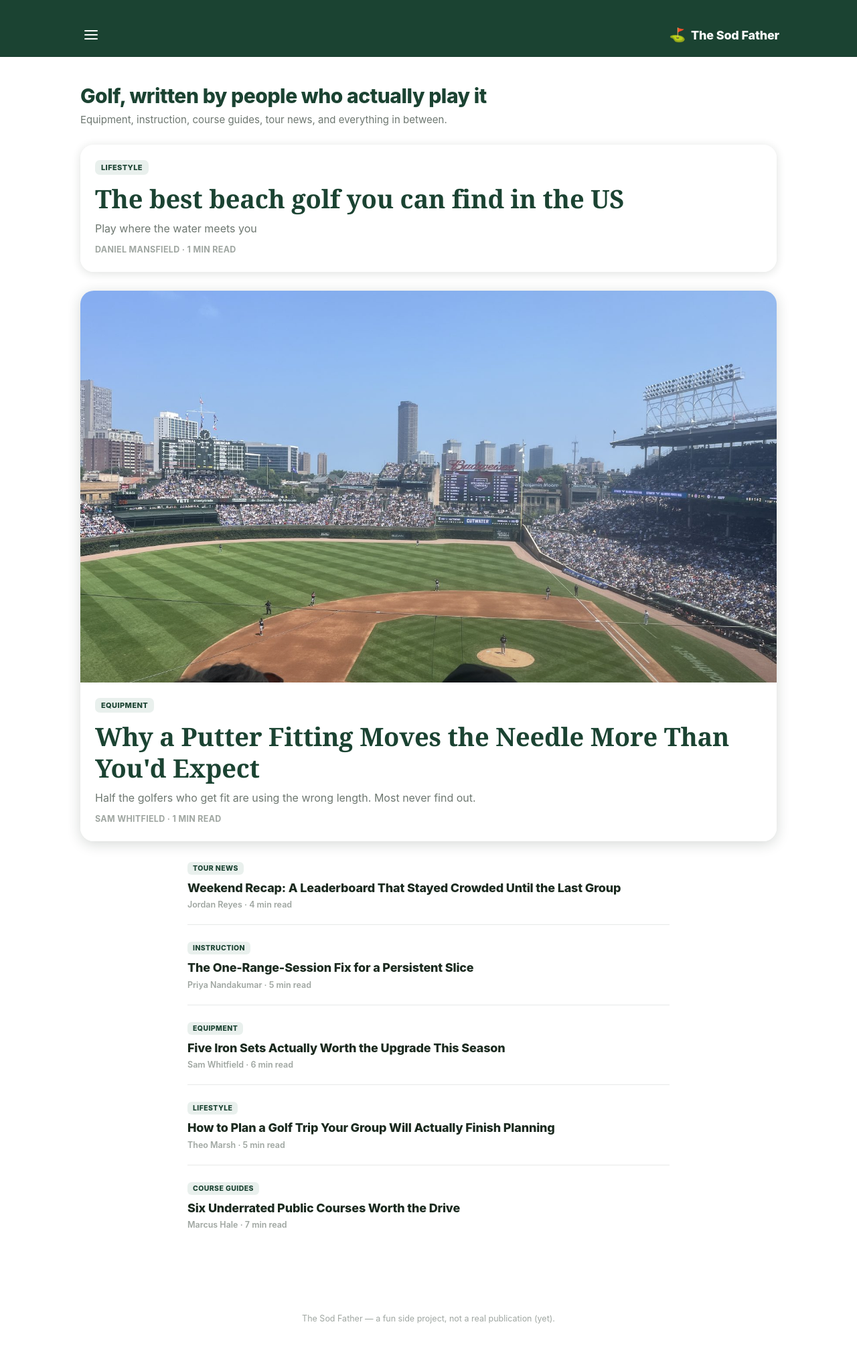
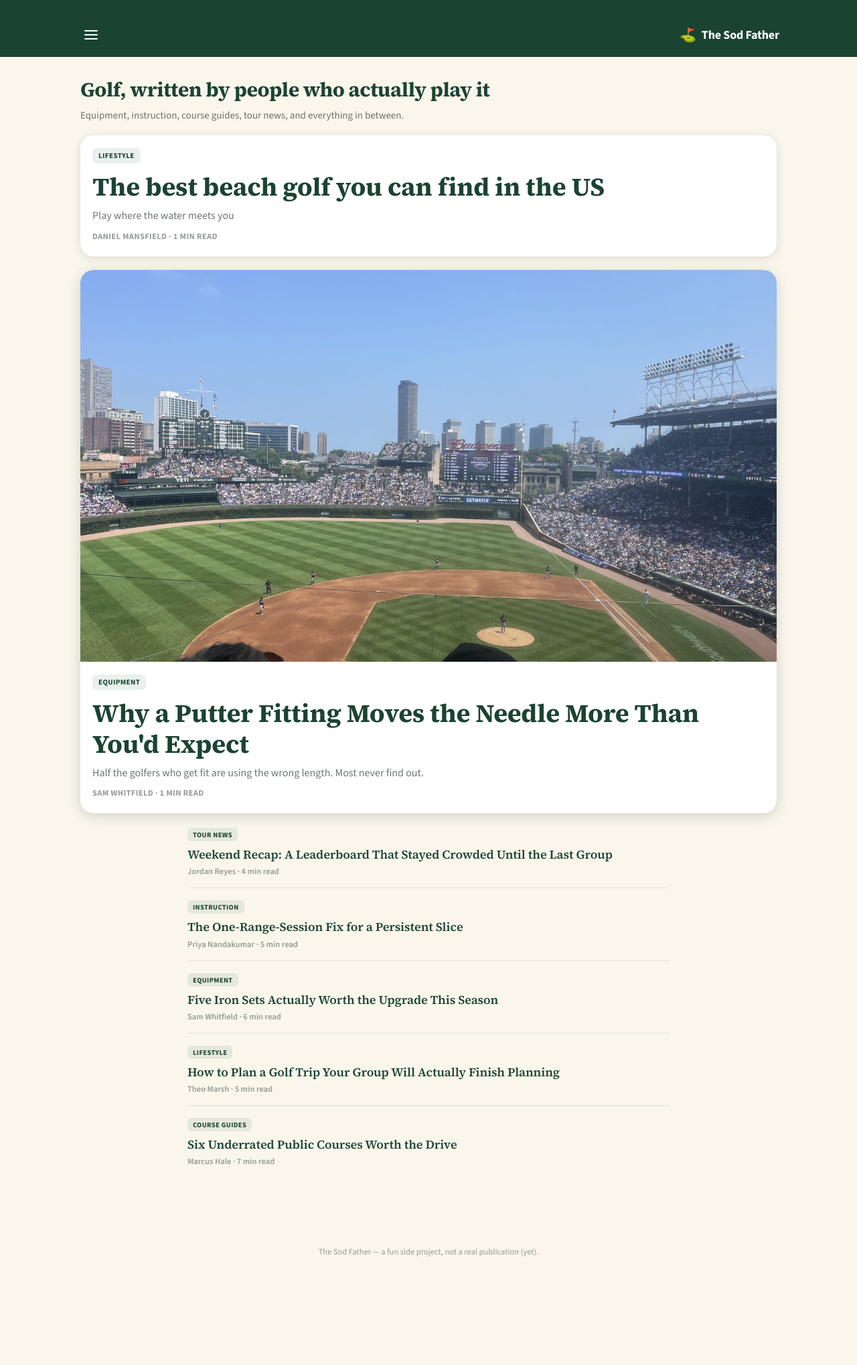
Before and after one commit to Dmans27/the-sod-father, a Flask app: page / in a window 1280 px wide. Shown: the whole page at 67% size. After the commit the page ends 1876 px from the top, so only its background shows below. Run offline with Flask 3, Linux system fonts and the light colour scheme.

Commit message:
Typography pass: new fonts, softer colors, wider and more compact text

```diff
--- a/static/css/style.css
+++ b/static/css/style.css
@@ -4,23 +4,30 @@
    so the two projects don't feel like reskins of each other. */
 
 :root {
-  --ink: #1b2a1f;
-  --ink-soft: rgba(27, 42, 31, 0.64);
-  --ink-faint: rgba(27, 42, 31, 0.42);
+  /* --ink softened from a near-black #1b2a1f -- pure near-black text on a
+     light cream background is technically high-contrast but reads as
+     harsh/glare-y over a long article; this keeps the same warm
+     green-black character at a gentler value, closer to how ink actually
+     looks on paper than how it looks on a screen. */
+  --ink: #2b362f;
+  --ink-soft: rgba(43, 54, 47, 0.68);
+  --ink-faint: rgba(43, 54, 47, 0.48);
   --cream: #faf6ec;
   --cream-deep: #f1ead8;
   --line: rgba(27, 42, 31, 0.1);
   --fairway: #2d6a4f;
   --fairway-deep: #1b4332;
   --gold: #b8860b;
+  --font-serif: "Source Serif 4", Georgia, "Times New Roman", serif;
+  --font-sans: "Source Sans 3", -apple-system, BlinkMacSystemFont, "Segoe UI", Roboto, Helvetica, Arial, sans-serif;
 }
 
 * { box-sizing: border-box; }
 
 body {
   margin: 0;
-  font-family: -apple-system, BlinkMacSystemFont, "Segoe UI", Roboto, Helvetica, Arial, sans-serif;
-  background: #ffff;
+  font-family: var(--font-sans);
+  background: var(--cream);
   color: var(--ink);
   -webkit-font-smoothing: antialiased;
 }
@@ -174,11 +181,12 @@ a { color: inherit; }
 body.site-menu-open { overflow: hidden; }
 
 /* ── Hero ── */
-.site-main { max-width: 1080px; margin: 0 auto; padding: 0 20px 60px; background: #ffff; }
-.hero { padding: 40px 0 28px; }
+.site-main { max-width: 1080px; margin: 0 auto; padding: 0 20px 60px; }
+.hero { padding: 28px 0 20px; }
 .hero__title {
+  font-family: var(--font-serif);
   font-size: 30px;
-  font-weight: 800;
+  font-weight: 700;
   letter-spacing: -0.015em;
   margin: 0 0 8px;
   color: var(--fairway-deep);
@@ -205,7 +213,7 @@ body.site-menu-open { overflow: hidden; }
   border-radius: 20px;
   overflow: hidden;
   box-shadow: 0 4px 20px rgba(27,42,31,0.18);
-  margin-bottom: 28px;
+  margin-bottom: 20px;
   transition: transform 0.15s, box-shadow 0.15s;
 }
 .hero-story:hover { transform: translateY(-2px); box-shadow: 0 10px 30px rgba(27,42,31,0.24); }
@@ -224,7 +232,7 @@ body.site-menu-open { overflow: hidden; }
 }
 .hero-story__content {
   background: #fff;
-  padding: 22px 22px 26px;
+  padding: 18px 18px 22px;
 }
 .hero-story__pill {
   display: inline-block;
@@ -239,19 +247,19 @@ body.site-menu-open { overflow: hidden; }
   margin-bottom: 12px;
 }
 .hero-story__title {
-  font-family: Georgia, "Times New Roman", serif;
+  font-family: var(--font-serif);
   font-size: 30px;
   font-weight: 700;
   line-height: 1.22;
   letter-spacing: -0.005em;
   color: var(--fairway-deep);
-  margin: 0 0 10px;
+  margin: 0 0 8px;
 }
 .hero-story__dek {
   font-size: 16px;
   color: var(--ink-soft);
-  line-height: 1.5;
-  margin: 0 0 12px;
+  line-height: 1.45;
+  margin: 0 0 10px;
 }
 .hero-story__meta {
   font-size: 12.5px;
@@ -291,8 +299,8 @@ body.site-menu-open { overflow: hidden; }
   display: flex;
   align-items: flex-start;
   justify-content: space-between;
-  gap: 18px;
-  padding: 22px 0;
+  gap: 16px;
+  padding: 16px 0;
   border-bottom: 1px solid var(--line);
   text-decoration: none;
   color: inherit;
@@ -313,14 +321,15 @@ body.site-menu-open { overflow: hidden; }
   margin-bottom: 8px;
 }
 .story-row__title {
+  font-family: var(--font-serif);
   font-size: 18px;
-  font-weight: 800;
-  line-height: 1.3;
-  letter-spacing: -0.01em;
-  color: var(--ink);
-  margin: 0 0 6px;
+  font-weight: 600;
+  line-height: 1.28;
+  letter-spacing: -0.005em;
+  color: var(--fairway-deep);
+  margin: 0 0 5px;
 }
-.story-row:hover .story-row__title { color: var(--fairway-deep); }
+.story-row:hover .story-row__title { color: var(--fairway); }
 .story-row__meta {
   font-size: 12.5px;
   font-weight: 600;
--- a/templates/admin/_layout.html
+++ b/templates/admin/_layout.html
@@ -4,6 +4,12 @@
   <meta charset="utf-8">
   <meta name="viewport" content="width=device-width, initial-scale=1, viewport-fit=cover">
   <title>{% block title %}Admin{% endblock %} — The Sod Father</title>
+  <!-- Same fonts as the public site (base.html) -- without these the live
+       homepage preview panel below would fall back to Georgia/system
+       fonts and not actually match what a save would produce. -->
+  <link rel="preconnect" href="https://fonts.googleapis.com">
+  <link rel="preconnect" href="https://fonts.gstatic.com" crossorigin>
+  <link href="https://fonts.googleapis.com/css2?family=Source+Serif+4:ital,wght@0,600;0,700;1,600&family=Source+Sans+3:wght@400;500;600;700;800&display=swap" rel="stylesheet">
   <link rel="stylesheet" href="/static/css/style.css">
   <link rel="stylesheet" href="/static/css/admin.css">
 </head>
--- a/templates/base.html
+++ b/templates/base.html
@@ -4,6 +4,16 @@
   <meta charset="utf-8">
   <meta name="viewport" content="width=device-width, initial-scale=1, viewport-fit=cover">
   <title>{% block title %}The Sod Father{% endblock %}</title>
+  <!-- Source Serif 4 for headlines (an editorial serif with real warmth,
+       standing in for Georgia) and Source Sans 3 for everything else
+       (body copy, UI labels) -- same type family, designed to pair, so
+       headlines and body text read as one cohesive system rather than
+       two unrelated fonts jammed together. preconnect shaves the DNS/TLS
+       handshake off the font request, which otherwise shows as a flash
+       of fallback-font text on a slow connection. -->
+  <link rel="preconnect" href="https://fonts.googleapis.com">
+  <link rel="preconnect" href="https://fonts.gstatic.com" crossorigin>
+  <link href="https://fonts.googleapis.com/css2?family=Source+Serif+4:ital,wght@0,600;0,700;1,600&family=Source+Sans+3:wght@400;500;600;700;800&display=swap" rel="stylesheet">
   <link rel="stylesheet" href="/static/css/style.css">
 </head>
 <body>
```
Also changed, not shown: other parts of static/css/style.css (+31 -24 lines).
